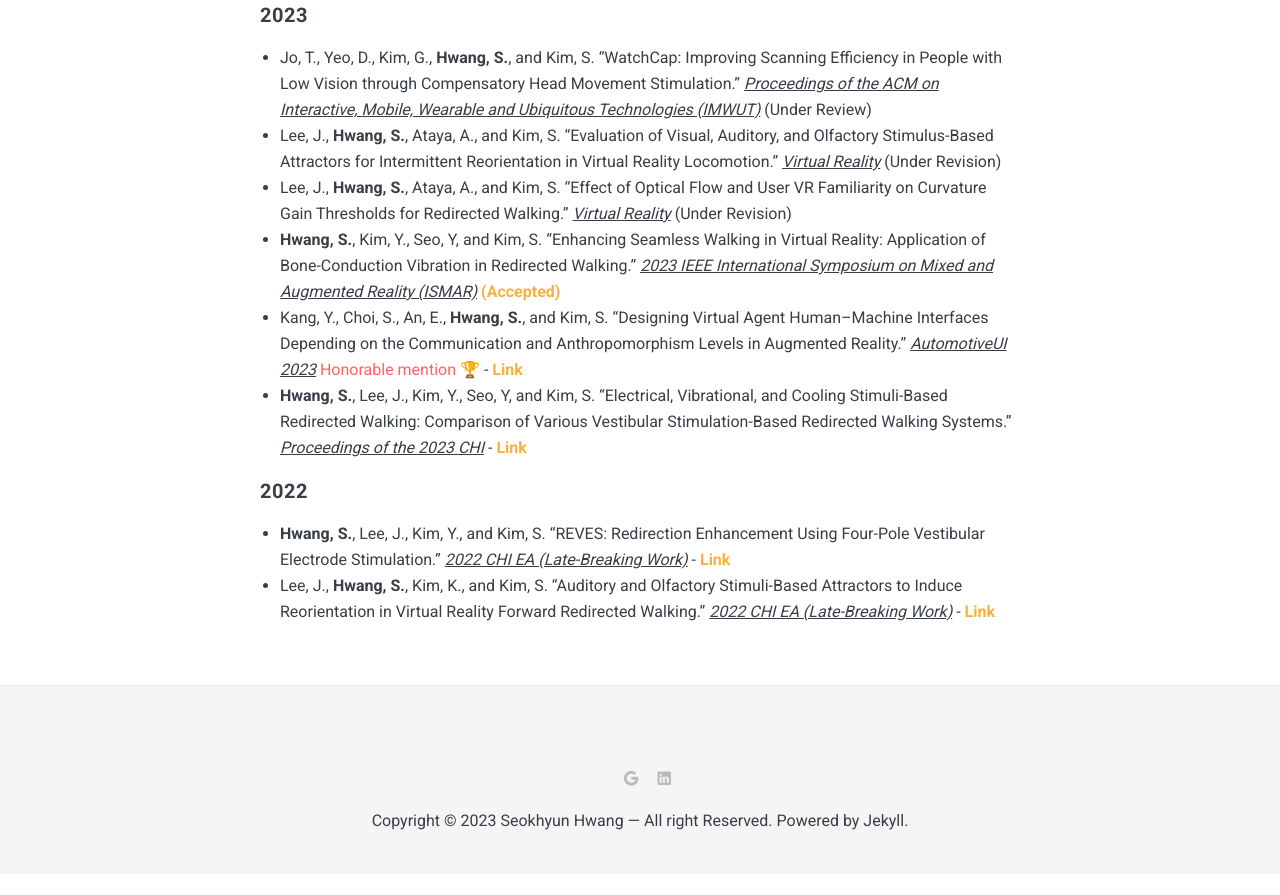
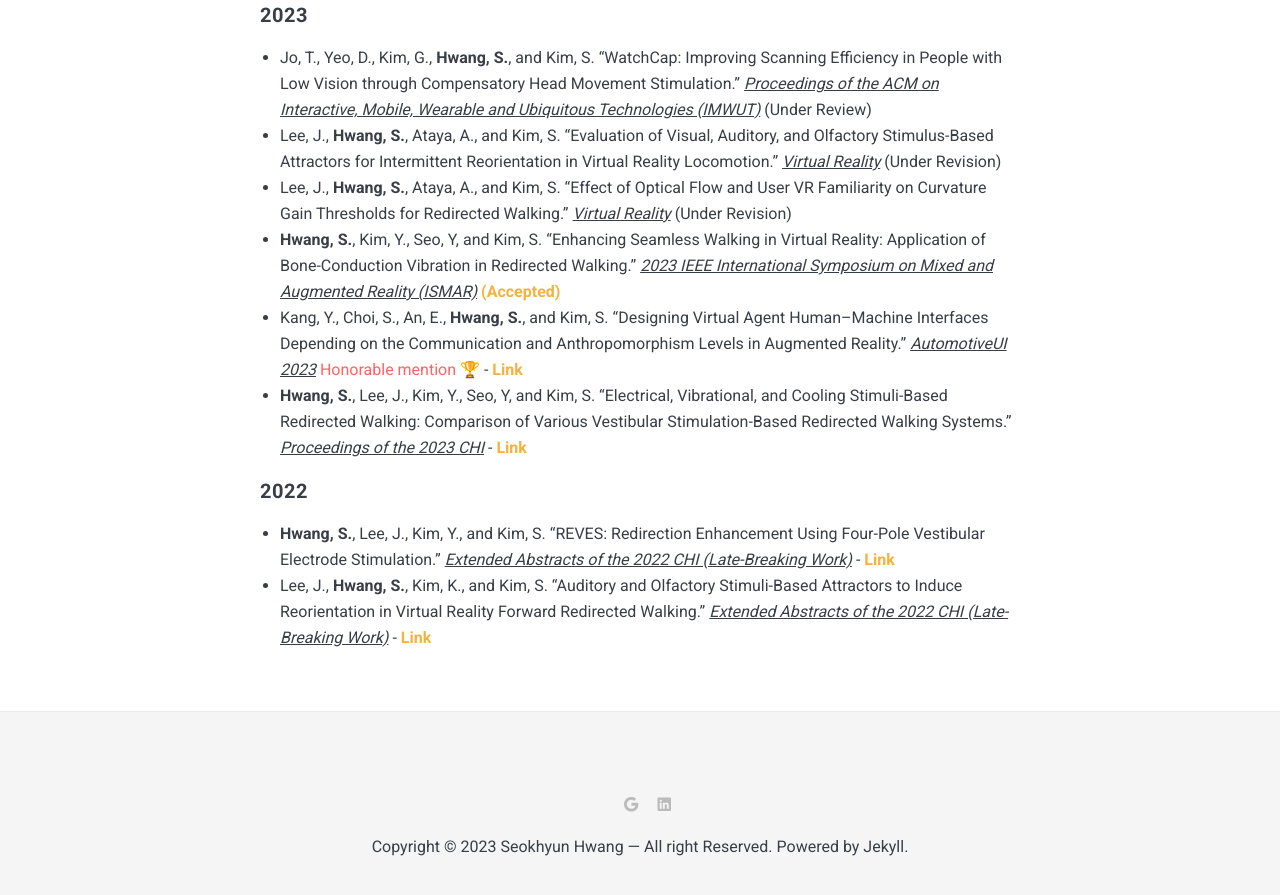
Before and after one commit to anoldhsh/anoldhsh.github.io, a Jekyll site: the page built from _pages/2PUBLICATIONS.md, in a window 1280 px wide and 900 px high, scrolled down 638 px. Shown: the top 895 px of the window. Built offline with Jekyll 4.4.1, drawn with Linux system fonts in a browser that asks for light colours; nearby versions of some CDN libraries; before the commit the page ends 1512 px from its top, so only the background shows below that.

Commit message:
Update 2PUBLICATIONS.md

```diff
--- a/_pages/2PUBLICATIONS.md
+++ b/_pages/2PUBLICATIONS.md
@@ -15,5 +15,5 @@ image: Publications_0731.jpg
 * <strong>Hwang, S.</strong>, Lee, J., Kim, Y., Seo, Y, and Kim, S. "Electrical, Vibrational, and Cooling Stimuli-Based Redirected Walking: Comparison of Various Vestibular Stimulation-Based Redirected Walking Systems." <u><i>Proceedings of the 2023 CHI</i></u> - <a href="https://dl.acm.org/doi/abs/10.1145/3544548.3580862"><strong>Link</strong></a>
 
 #### 2022
-* <strong>Hwang, S.</strong>, Lee, J., Kim, Y., and Kim, S. "REVES: Redirection Enhancement Using Four-Pole Vestibular Electrode Stimulation." <u><i>2022 CHI EA (Late-Breaking Work)</i></u> - <a href="https://dl.acm.org/doi/10.1145/3491101.3519626"><strong>Link</strong></a>
-* Lee, J., <strong>Hwang, S.</strong>, Kim, K., and Kim, S. "Auditory and Olfactory Stimuli-Based Attractors to Induce Reorientation in Virtual Reality Forward Redirected Walking." <u><i>2022 CHI EA (Late-Breaking Work)</i></u> - <a href="https://dl.acm.org/doi/10.1145/3491101.3519719"><strong>Link</strong></a>
+* <strong>Hwang, S.</strong>, Lee, J., Kim, Y., and Kim, S. "REVES: Redirection Enhancement Using Four-Pole Vestibular Electrode Stimulation." <u><i>Extended Abstracts of the 2022 CHI (Late-Breaking Work)</i></u> - <a href="https://dl.acm.org/doi/10.1145/3491101.3519626"><strong>Link</strong></a>
+* Lee, J., <strong>Hwang, S.</strong>, Kim, K., and Kim, S. "Auditory and Olfactory Stimuli-Based Attractors to Induce Reorientation in Virtual Reality Forward Redirected Walking." <u><i>Extended Abstracts of the 2022 CHI (Late-Breaking Work)</i></u> - <a href="https://dl.acm.org/doi/10.1145/3491101.3519719"><strong>Link</strong></a>
```
